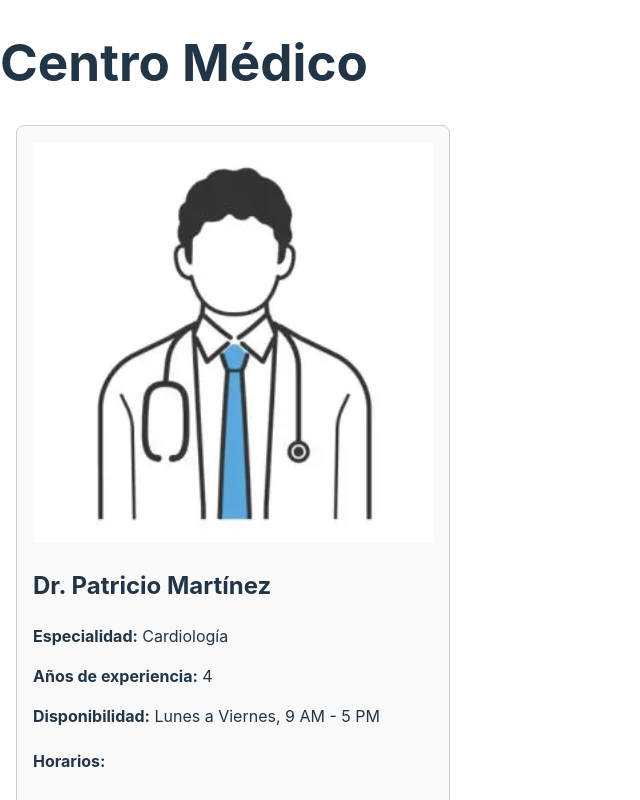
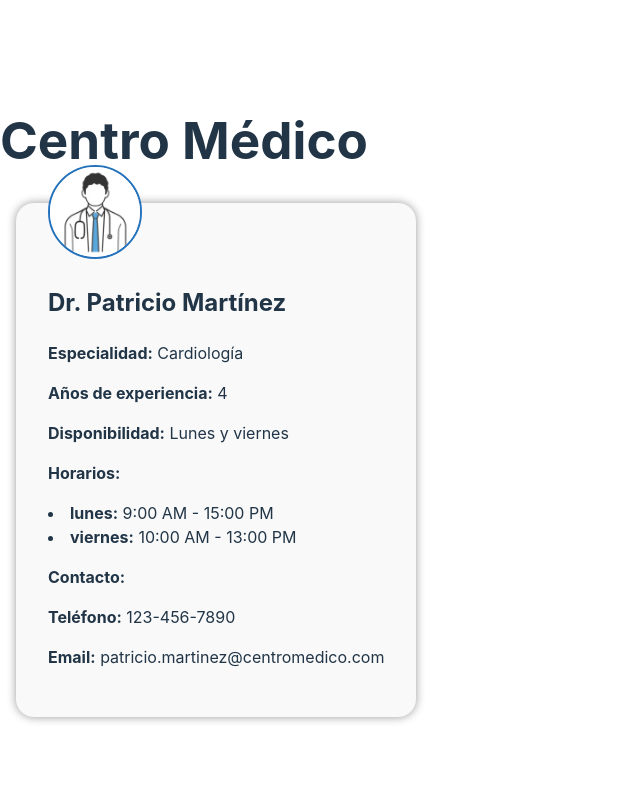
Before and after one commit to camilauxui/Componentes_Basicos_ReactJS, a React (Vite) app: page / in a window 1280 px wide. Shown: the top 800 px of the page, without its empty margins (0-640 px from the left). Built offline with nearby package versions, Linux system fonts and the light colour scheme.

Commit message:
se actualizan estilos de DoctorCard

```diff
--- a/src/App.jsx
+++ b/src/App.jsx
@@ -8,19 +8,14 @@ function App() {
         name: "Dr. Patricio Martínez",
         specialty: "Cardiología",
         experience: 4,
-        availability: "Lunes a Viernes, 9 AM - 5 PM",
+        availability: "Lunes y viernes",
         contact: {
             telefono: "123-456-7890",
             email: "patricio.martinez@centromedico.com"
         },
         schedule: {
-            lunes: "9 AM - 5 PM",
-            martes: "9 AM - 5 PM",
-            miercoles: "9 AM - 5 PM",
-            jueves: "9 AM - 5 PM",
-            viernes: "9 AM - 5 PM",
-            sabado: "Cerrado",
-            domingo: "Cerrado"
+            lunes: "9:00 AM - 15:00 PM",
+            viernes: "10:00 AM - 13:00 PM",
         },
         image: docImage
     };
--- a/src/components/DoctorCard.css
+++ b/src/components/DoctorCard.css
@@ -1,7 +1,18 @@
 .doctor-card {
     border: 1px solid #ccc;
-    border-radius: 8px;
-    padding: 16px;
+    border-radius: 18px;
     margin: 16px;
     background-color: #f9f9f9;
+    padding: 2rem;
+    border: 0px solid #2472bc;
+    box-shadow: 0 0 10px rgba(0, 0, 0, 0.4);
+    margin-bottom: 5px;
 }
+
+.doctor-image {
+    object-fit: cover;
+    margin-top: -70px;
+    width: 90px;
+    border-radius: 80px;
+    border: 2px solid #2472bc;
+}
--- a/src/components/DoctorCard.jsx
+++ b/src/components/DoctorCard.jsx
@@ -11,15 +11,14 @@ const DoctorCard = ({ name, specialty, experience, availability, contact, schedu
             <p><strong>Años de experiencia:</strong> {experience}</p>
             <p><strong>Disponibilidad:</strong> {availability}</p>
             <div>
-                <h4>Horarios:</h4>
-                <ul>
+                <p><strong>Horarios:</strong></p>
                     {Object.entries(schedule).map(([day, hours]) => (
-                        <li key={day}><strong>{day.charAt(0).toUpperCase() + day.slice(1)}:</strong> {hours}</li>
+                        <li key={day}><strong>{day.charAt(0)+ day.slice(1)}:</strong> {hours}</li>
                     ))}
-                </ul>
+
             </div>
             <div>
-                <h4>Contacto:</h4>
+                <p><strong>Contacto:</strong></p>
                 <p><strong>Teléfono:</strong> {contact.telefono}</p>
                 <p><strong>Email:</strong> {contact.email}</p>
             </div>
```
